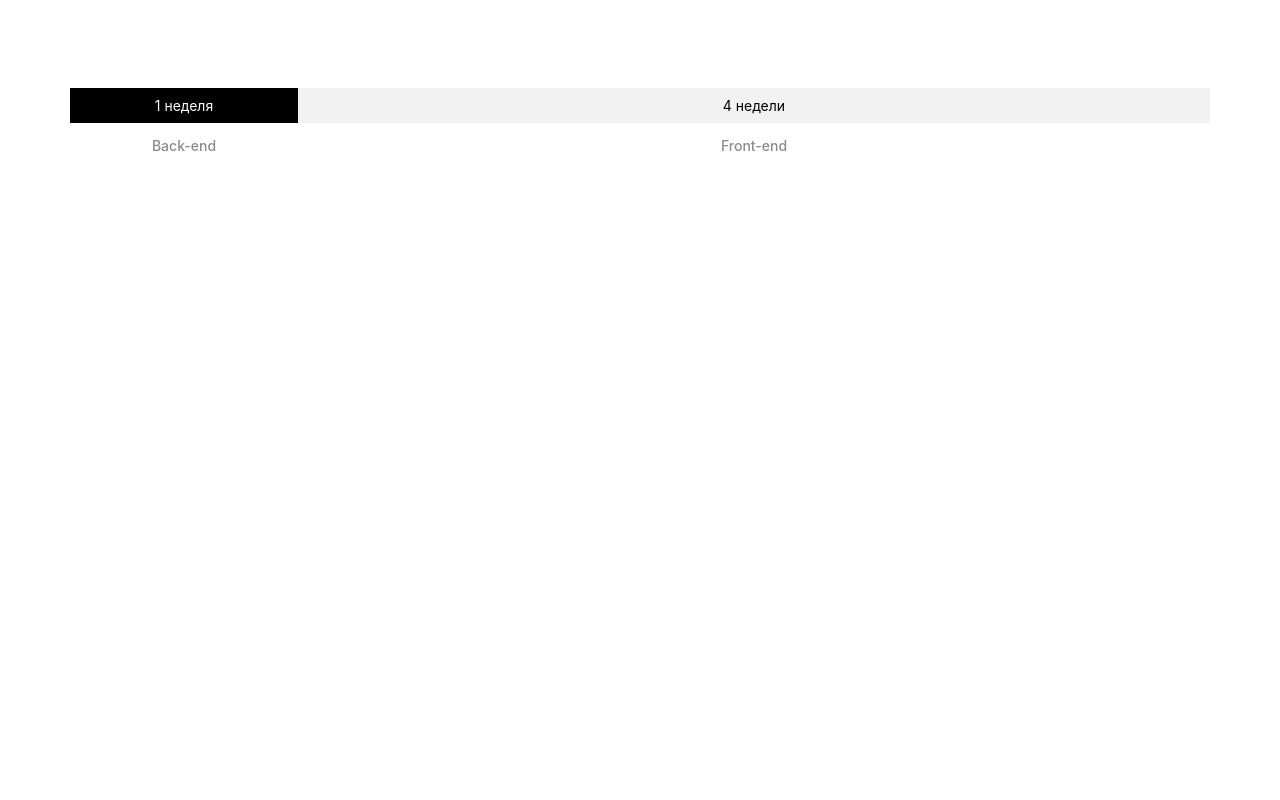
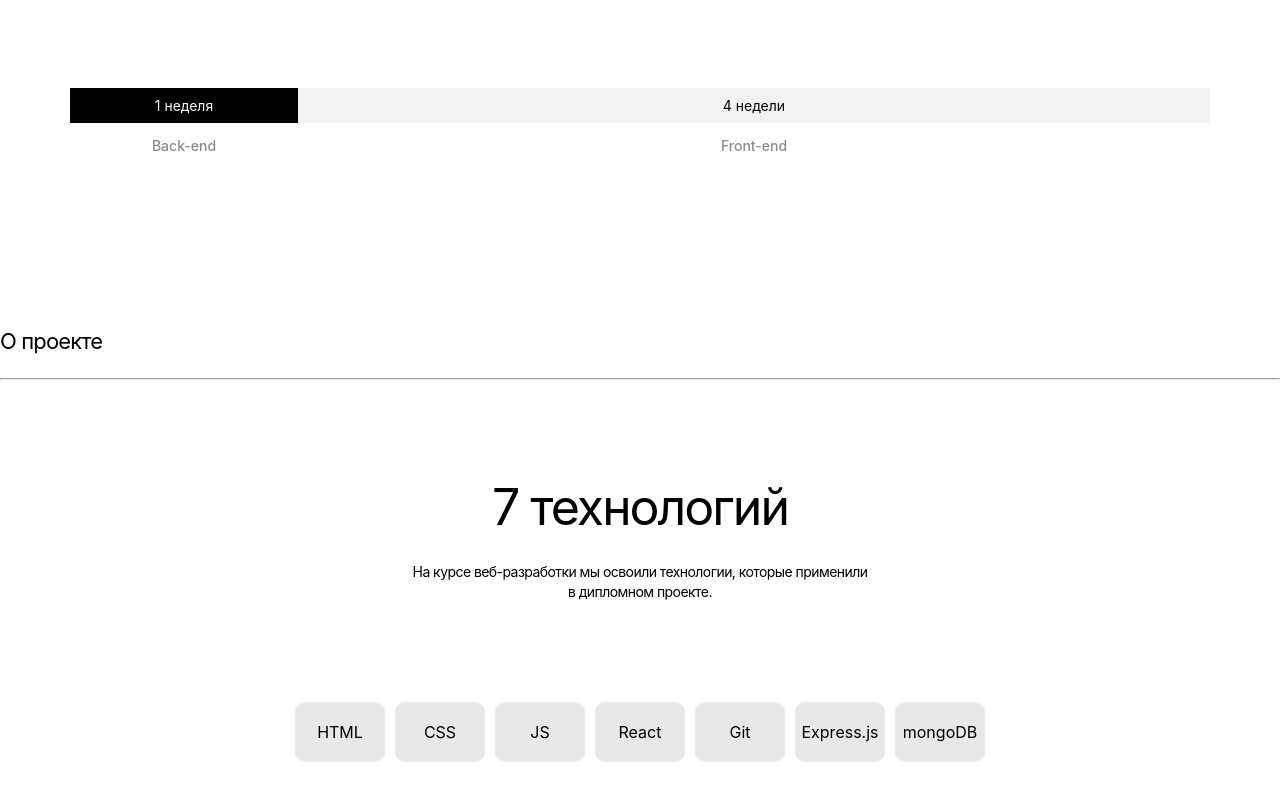
Before and after one commit to dacorm/movies-explorer-frontend, a React (Create React App) app: page / in a window 1280 px wide. Shown: the part 1110-1910 px from the top of the page. Before the commit the page ends 1374 px from the top, so only its background shows below. Built offline with nearby package versions, Linux system fonts and the light colour scheme.

Commit message:
feat: new section

```diff
--- a/src/components/AboutProject/AboutProject.tsx
+++ b/src/components/AboutProject/AboutProject.tsx
@@ -1,7 +1,7 @@
 import React from 'react';
 import './AboutProject.css';
 
-const AboutProject = () => {
+export const AboutProject = () => {
     return (
         <div className='about'>
             <div className="about__content">
@@ -33,5 +33,3 @@ const AboutProject = () => {
         </div>
     );
 };
-
-export default AboutProject;
--- a/src/components/App/App.tsx
+++ b/src/components/App/App.tsx
@@ -2,7 +2,8 @@ import React from 'react';
 import './App.css';
 import {Promo} from "../Promo/Promo";
 import {NavTab} from "../NavTab/NavTab";
-import AboutProject from "../AboutProject/AboutProject";
+import {AboutProject} from "../AboutProject/AboutProject";
+import {Techs} from "../Techs/Techs";
 
 function App() {
     return (
@@ -10,6 +11,7 @@ function App() {
             <Promo/>
             <NavTab/>
             <AboutProject />
+            <Techs />
         </div>
     );
 }
--- /dev/null
+++ b/src/components/Techs/Techs.css
@@ -0,0 +1,75 @@
+.techs {
+    width: 100%;
+    height: 625px;
+}
+
+.techs__items {
+    gap: 10px;
+    display: flex;
+    list-style-type: none;
+    margin: 0;
+    padding: 0;
+}
+
+.techs__item {
+    display: flex;
+    justify-content: center;
+    align-items: center;
+    width: 90px;
+    height: 60px;
+    background: #E8E8E8;
+    border-radius: 10px;
+}
+
+.techs__title-container {
+    margin-top: 100px;
+}
+
+.techs__title {
+    font-style: normal;
+    font-weight: 400;
+    font-size: 22px;
+    line-height: 27px;
+    /* identical to box height */
+
+    letter-spacing: -0.04em;
+
+    color: #000000;
+    margin: 0 0 23px 0;
+}
+
+.techs__content-title {
+    font-style: normal;
+    font-weight: 400;
+    font-size: 50px;
+    line-height: 58px;
+    /* identical to box height, or 116% */
+
+    text-align: center;
+    letter-spacing: -0.04em;
+
+    color: #000000;
+    margin: 90px 0 26px 0;
+}
+
+.techs__subtitle {
+    font-style: normal;
+    font-weight: 400;
+    width: 460px;
+    font-size: 14px;
+    line-height: 20px;
+    /* or 143% */
+
+    text-align: center;
+    letter-spacing: -0.04em;
+
+    color: #000000;
+    margin: 0 0 100px 0;
+}
+
+.techs__content {
+    display: flex;
+    flex-direction: column;
+    align-items: center;
+    justify-content: center;
+}
--- /dev/null
+++ b/src/components/Techs/Techs.tsx
@@ -0,0 +1,41 @@
+import React from 'react';
+import './Techs.css';
+
+export const Techs = () => {
+    return (
+        <div className='techs'>
+            <div className='techs__title-container'>
+                <h2 className='techs__title'>О проекте</h2>
+                <hr/>
+            </div>
+            <div className='techs__content'>
+                <h2 className='techs__content-title'>7 технологий</h2>
+                <p className='techs__subtitle'>На курсе веб-разработки мы освоили технологии, которые применили в
+                    дипломном проекте.</p>
+                <ul className='techs__items'>
+                    <li className='techs__item'>
+                        HTML
+                    </li>
+                    <li className='techs__item'>
+                        CSS
+                    </li>
+                    <li className='techs__item'>
+                        JS
+                    </li>
+                    <li className='techs__item'>
+                        React
+                    </li>
+                    <li className='techs__item'>
+                        Git
+                    </li>
+                    <li className='techs__item'>
+                        Express.js
+                    </li>
+                    <li className='techs__item'>
+                        mongoDB
+                    </li>
+                </ul>
+            </div>
+        </div>
+    );
+};
```
